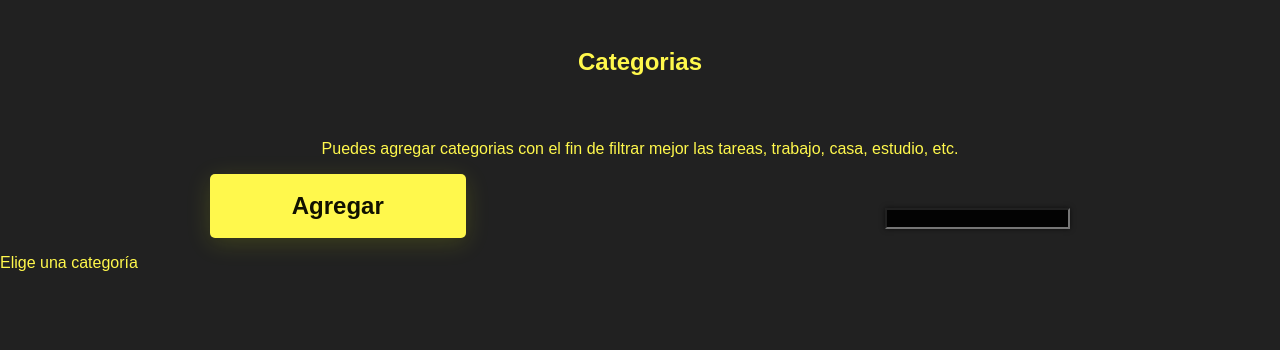
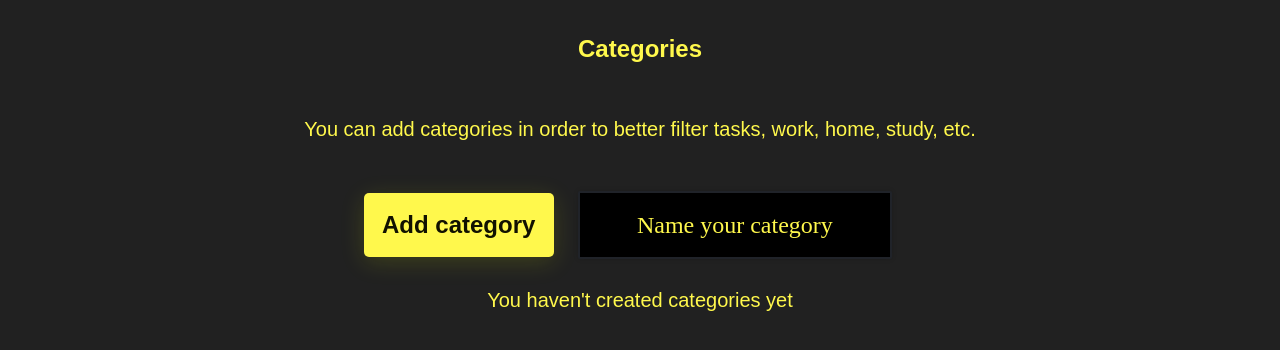
Before and after one commit to 7Steng7/ToDoList, a React app: page / in a window 1280 px wide. Built offline with nearby package versions, Linux system fonts and the light colour scheme.

Commit message:
better styles and add transition to listitems

```diff
--- a/src/AppComponent/AppUI.js
+++ b/src/AppComponent/AppUI.js
@@ -1,4 +1,4 @@
-import React, { useState } from 'react';
+import React, { useState, useEffect } from 'react';
 import './App.css';
 import '../ItemComponent/TodoItem.css';
 import { TodoCategories } from '../CategoriesComponent/TodoCategories';
@@ -10,7 +10,7 @@ import { TodoItem } from '../ItemComponent/TodoItem';
 import { CreateTodoButton } from '../CreateBottonComponent/CreateTodoButton';
 import { Modal } from '../Modal/index';
 import { ToDoForm } from '../FormComponent/Form';
-import { ToDoEmpty } from '../EmptyComponent/ToDoEmpty';
+// import { ToDoEmpty } from '../EmptyComponent/ToDoEmpty';
 import { ToDoError } from '../ToDoError/Error';
 import { ToDoLoader } from '../ToDoLoading/Loader';
 
@@ -21,6 +21,16 @@ function AppUI() {
   const quadrants = categories.map(category => {
     return { category: category.name, quadrants: [0, 0, 0, 0] };
   });
+  const [ activeCategory, setActiveCategory ] = useState(null);
+  //Animation
+  const [isVisible, setIsVisible] = useState(false);
+  useEffect(() => {
+    if (activeCategory) {
+      setTimeout(() => setIsVisible(true), 500);
+    } else {
+      setTimeout(() => setIsVisible(false), 500);
+    }
+  }, [activeCategory]);
 
   const calculateQuadrants = (quadrants, searchedTodos) => {
     quadrants.forEach(quadrant => {
@@ -48,18 +58,22 @@ function AppUI() {
   };
 
   calculateQuadrants(quadrants, searchedTodos);
-  const [ activeCategory, setActiveCategory ] = useState();
-  // console.log(quadrants[1].quadrants[1])
 
   return (
   <React.Fragment>
+    {/* List of categories */}
     <TodoCategories
-    setActiveCategory = {setActiveCategory}/>
-    <p style={{textAlign : 'center'}}>{activeCategory}</p>
+      setIsVisible={setIsVisible}
+      activeCategory={activeCategory}
+      setActiveCategory={setActiveCategory}
+    />
+    <div>
     {/* Header with general information - Number - Finished tasks - Add news "To Do"*/}
     {/* Parte de arriba de categorias, tareas completas, agregar  */}
+    { categories.length === 0 && <div className='titleCategories'>You haven't created categories yet</div> }
     { activeCategory ?
-    <div>
+    <div className={`transition-container ${isVisible ? 'open' : ''}`}>
+    <p style={{textAlign : 'center', fontSize : '20px', margin : '30px 0'}}> Current category : {activeCategory} </p>
     <TodoCounter/>
     <div className='searchAndButton'>
       <TodoSearch/>
@@ -67,7 +81,6 @@ function AppUI() {
         setOpenModal={setOpenModal}
         />
     </div>
-
     {/* Add UI at the component */}
     <section style={{marginTop : '30px' , display : 'flex', flexWrap : 'wrap'}}>
       {magnitudeToDo.map((magnitude, magnitudeIndex) => (
@@ -78,8 +91,6 @@ function AppUI() {
             {error && <ToDoError />}
             {/* Loading status */}
             {loading && <ToDoLoader />}
-            {/* The list is empty */}
-            {(!loading && searchedTodos.length === 0) && <ToDoEmpty />}
             {/* Loop each item in the list */}
             {searchedTodos.length > 0 && searchedTodos.map((todo, index) => (
               <TodoItem
@@ -98,12 +109,11 @@ function AppUI() {
                 changeImportant={() => changeImportant(todo.text)}
                 />
               ))}
+            {/* Loop empty spaces in the list */}
             {searchedTodos.filter(todo => {
                 const quadrantIndex = getQuadrantIndex(todo);
                 return quadrantIndex === magnitudeIndex && todo.category === activeCategory;
               }).length === 0 && <li className="TodoItem">No hay items en este cuadrante :(</li>}
-            {/* If there are no items and not loading, show ToDoEmpty */}
-            {(!loading && searchedTodos.length === 0) && <ToDoEmpty />}
             </TodoList>
         </div>
       ))}
@@ -114,8 +124,10 @@ function AppUI() {
           <ToDoForm category={activeCategory} />
         </Modal>
       )}
-      </div> : <div>Elige una categoría</div>
+      </div> :
+      <></>
     }
+    </div>
   </React.Fragment>
   );
 }
--- a/src/CategoriesComponent/TodoCategories.css
+++ b/src/CategoriesComponent/TodoCategories.css
@@ -2,25 +2,49 @@
     font-size: 24px;
     text-align: center;
     margin: 0;
-    padding: 48px;
+    padding: 35px;
   }
   .ContainerButtonCategory{
     display: flex;
     justify-content: space-around;
     align-items: center;
+    margin: 30px;
   }
-  .buttonCategory{
-    width: 20%;
+  .titleCategories{
+    text-align: center;
+    font-size: 20px;
   }
-  .inputCategory{
-    background-color: #000000e7;
-    position: relative;
+  .inputCategory {
+    background-color: #000000;
+    border-radius: 2px;
+    border: 2px solid #202329;
+    margin: 0 24px;
+    height: 64px;
+    width: 50%;
+    font-size: 24px;
+    text-align: center;
+    font-family: 'Montserrat';
+    font-weight: 400;
+    color: #fff84c;
+    box-shadow: 0px 0px 5px rgba(0, 0, 0, 0.15);
+    padding: 0 20px 0 20px;
+  }
+
+  .inputCategory::placeholder {
+    color: #fff84c;
+    font-family: 'Montserrat';
+    font-weight: 400;
+  }
+
+  .inputCategory:focus {
+    outline-color: #a3a53d;
+  }
+  .buttonCategory {
+    flex: 1 0 20%; /* Esto permite que cada botón ocupe un 30% del ancho del contenedor */
+    margin: 5px; /* Espaciado entre los botones */
+  }
+  .sectionCategories{
     display: flex;
-    justify-content: center;
+    flex-direction: column;
     align-items: center;
-    margin-top: 24px;
-    box-shadow: 0px 0px 5px rgba(0, 0, 0, 0.589);
-    color: #fff84c;
-    max-width: 80%;
-    text-align: center;
   }
--- a/src/CategoriesComponent/TodoCategories.js
+++ b/src/CategoriesComponent/TodoCategories.js
@@ -2,9 +2,8 @@ import React, { useState } from 'react';
 import { ToDoContext } from '../ToDoContext/ToDoContext';
 import './TodoCategories.css';
 
-function TodoCategories({ setActiveCategory }) {
+function TodoCategories({ setIsVisible, activeCategory, setActiveCategory }) {
   const [ nameCategory, setNameCategory ] = useState('');
-
   const {
     addCategory,
     categories
@@ -22,24 +21,29 @@ function TodoCategories({ setActiveCategory }) {
   };
 
   const categoryClick = (category) => {
-    setActiveCategory(category)
+    if(activeCategory === category){
+      setIsVisible(false);
+      setTimeout(() => setActiveCategory(null), 450);
+    }else{
+      setActiveCategory(category);
+    }
   };
 
   return (
-    <section>
-      <h2 className='TodoCategories'>Categorias</h2>
-      <p style={{textAlign : 'center'}}>Puedes agregar categorias con el fin de filtrar mejor las tareas, trabajo, casa, estudio, etc.</p>
+    <section className='sectionCategories'>
+      <h2 className='TodoCategories'>Categories</h2>
+      <p className='titleCategories'>You can add categories in order to better filter tasks, work, home, study, etc.</p>
     <div className='ContainerButtonCategory'>
-      <button className='buttonCategory' onClick={onAddCategory}>Agregar</button>
-      <input className='inputCategory' type="text" value={nameCategory} onChange={handleChange}/>
+      <button className='buttonAddCategory' onClick={onAddCategory}>Add category</button>
+      <input className='inputCategory' placeholder='Name your category' type="text" value={nameCategory} onChange={handleChange}/>
     </div>
-    <div style={{display : 'flex', justifyContent : 'space-around'}}>
-        {categories.map((category, index) => (
-          <button className="buttonCategory" key={category.name} onClick={() => categoryClick(category.name)}>
-            {category.name}
-          </button>
-        ))}
-      </div>
+    <div style={{ display: 'flex', flexWrap: 'wrap', width : '80%' }}>
+      {categories.map((category) => (
+        <button className="buttonCategory" key={category.name} onClick={() => categoryClick(category.name)}>
+          {category.name}
+        </button>
+      ))}
+    </div>
     </section>
   );
 }
--- a/src/CounterComponent/TodoCounter.css
+++ b/src/CounterComponent/TodoCounter.css
@@ -2,5 +2,5 @@
   font-size: 24px;
   text-align: center;
   margin: 0;
-  padding: 48px;
+  padding: 30px;
 }
--- a/src/ItemComponent/TodoItem.css
+++ b/src/ItemComponent/TodoItem.css
@@ -23,7 +23,10 @@
 .TodoItem-p--complete {
   text-decoration: line-through;
 }
-
+.titleCategories{
+  text-align: center;
+  font-size: 20px;
+}
 .Icon {
   cursor: pointer;
   display: flex;
@@ -62,3 +65,16 @@ ul li{
   width: 100%;
   user-select: none;
 }
+.transition-container {
+  opacity: 0;
+  max-height: 0;
+  overflow: hidden;
+  transform: translateY(-10px);
+  transition: max-height 0.5s ease-in-out, opacity 0.5s ease-in-out, transform 0.5s ease-in-out;
+}
+
+.transition-container.open {
+  opacity: 1;
+  max-height: 100%; /* Ajusta este valor según el contenido */
+  transform: translateY(0);
+}
```
Lines whose indentation alone changed are shown as unchanged.
